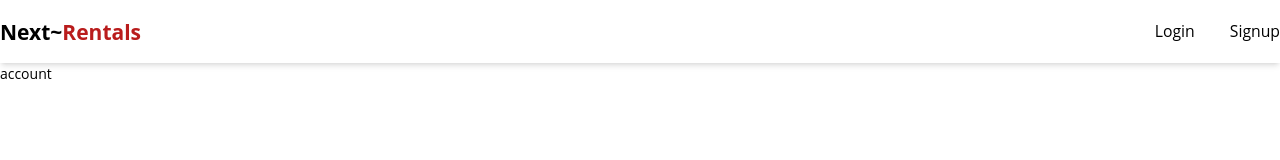
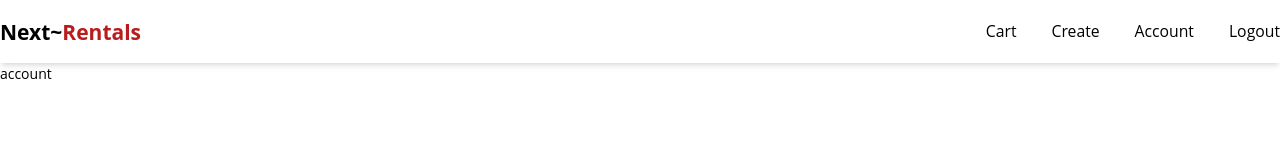
Before and after one commit to AmaduKamara/next-rentals, a Next.js app: page /account in a window 1280 px wide. Shown: the top 160 px of the page. Built offline with nearby package versions, Linux system fonts and the light colour scheme.

Commit message:
Create links and render them conditionally

```diff
--- a/components/_App/Header.js
+++ b/components/_App/Header.js
@@ -2,6 +2,7 @@ import Link from "next/link";
 import React from "react";
 
 const Header = () => {
+  const user = true;
   return (
     <header className="py-5 bg-white shadow-md">
       <div className="container mx-auto flex justify-between items-center">
@@ -10,14 +11,37 @@ const Header = () => {
             Next~<span className="text-red-700">Rentals</span>{" "}
           </a>
         </Link>
-        <nav>
+        <nav className="flex items-center">
           <ul className="flex items-center">
-            <li className="mx-5 text-lg">
-              <Link href="/login">Login</Link>
+            <li className="mx-5 text-lg hover:text-red-700">
+              <Link href="/cart">Cart</Link>
             </li>
-            <li className="ml-5 text-lg">
-              <Link href="/signup">Signup</Link>
-            </li>
+            {user && (
+              <li className="mx-5 text-lg hover:text-red-700">
+                <Link href="/create">Create</Link>
+              </li>
+            )}
+          </ul>
+          <ul className="flex items-center">
+            {user ? (
+              <>
+                <li className="mx-5 text-lg hover:text-red-700">
+                  <Link href="/account">Account</Link>
+                </li>
+                <li className="ml-5 text-lg hover:text-red-700">
+                  <Link href="/logout">Logout</Link>
+                </li>
+              </>
+            ) : (
+              <>
+                <li className="mx-5 text-lg hover:text-red-700">
+                  <Link href="/login">Login</Link>
+                </li>
+                <li className="ml-5 text-lg hover:text-red-700">
+                  <Link href="/signup">Signup</Link>
+                </li>
+              </>
+            )}
           </ul>
         </nav>
       </div>
```
